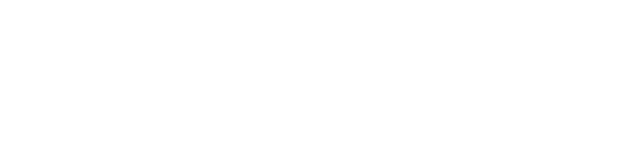
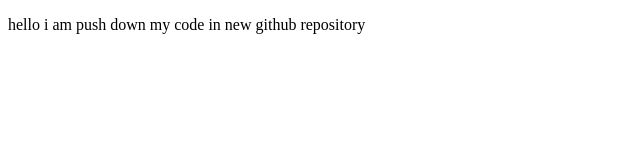
Before and after one commit to NahidHasan2kk2/my-first-github-repo2023, a plain HTML site: page index.html in a window 1280 px wide. Shown: the whole page, without its empty margins (0-640 px from the left). Drawn offline with Linux system fonts and the light colour scheme.

Commit message:
added text

```diff
--- a/index.html
+++ b/index.html
@@ -10,7 +10,7 @@
 </head>
 
 <body>
-
+    <p>hello i am push down my code in new github repository</p>
 </body>
 
 </html>
```
